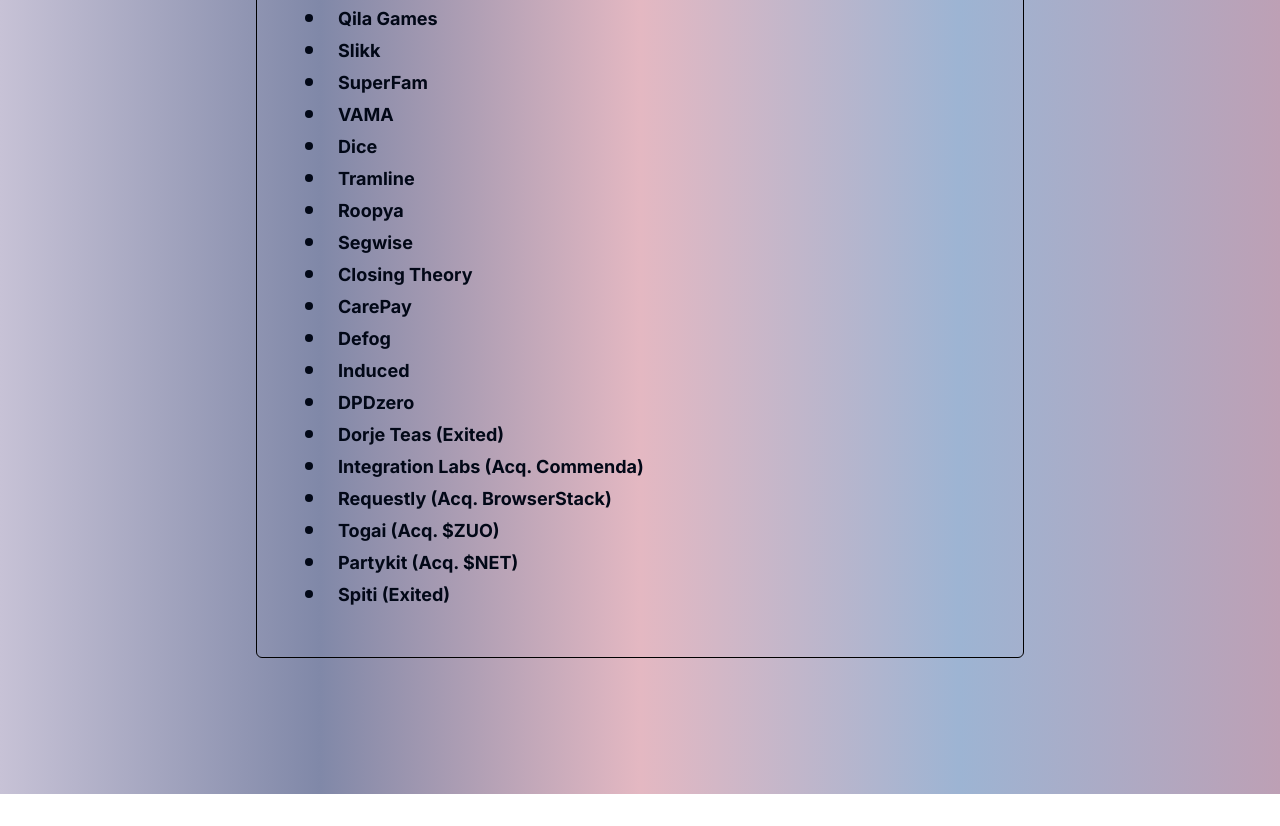
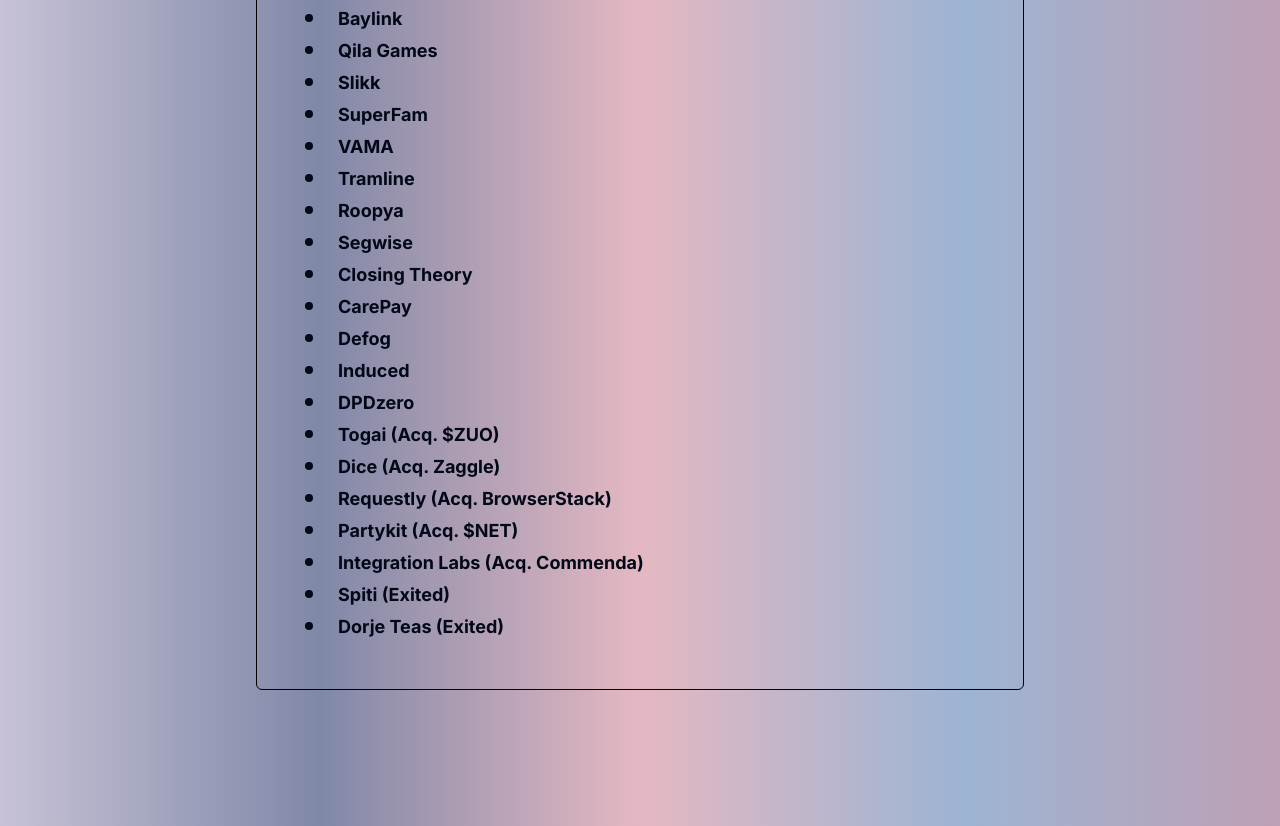
Before and after one commit to anmolm96/untitled-site, a Next.js app: page / in a window 1280 px wide. Shown: the part 1020-1846 px from the top of the page. Before the commit the page ends 1814 px from the top, so only its background shows below. Built offline with nearby package versions, Linux system fonts and the light colour scheme.

Commit message:
new investment, re-arrange exits

```diff
--- a/app/page.tsx
+++ b/app/page.tsx
@@ -9,6 +9,7 @@
 
 // TODO: Move this to a CMS
 const PORTFOLIO: Company[] = [
+  { name: "Ozi", url: "https://ozi.in/" },
   { name: "Matiks", url: "https://www.matiks.com/" },
   { name: "Riffle", url: "https://www.riffle.studio/" },
   { name: "Soma", url: "https://www.somainsure.com/" },
@@ -22,7 +23,6 @@
   { name: "Slikk", url: "https://www.slikk.club/" },
   { name: "SuperFam", url: "https://www.superfam.app/" },
   { name: "VAMA", url: "https://vama.app/" },
-  { name: "Dice", url: "https://dice.tech/" },
   { name: "Tramline", url: "https://www.tramline.app/" },
   { name: "Roopya", url: "https://roopya.money/" },
   { name: "Segwise", url: "https://www.segwise.ai/" },
@@ -31,18 +31,19 @@
   { name: "Defog", url: "https://defog.ai/" },
   { name: "Induced", url: "https://www.induced.ai/" },
   { name: "DPDzero", url: "https://www.dpdzero.com/" },
-  { name: "Dorje Teas (Exited)", url: "https://www.dorjeteas.com/" },
-  { name: "Integration Labs (Acq. Commenda)", url: "https://www.integrationlabs.co/" },
-  { name: "Requestly (Acq. BrowserStack)", url: "https://www.browserstack.com/blog/browserstack-acquires-requestly-to-simplify-http-interception-and-mocking/" },
   {
     name: "Togai (Acq. $ZUO)",
     url: "https://www.togai.com/zuora-acquires-togai/",
   },
+  { name: "Dice (Acq. Zaggle)", url: "https://dice.tech/" },
+  { name: "Requestly (Acq. BrowserStack)", url: "https://www.browserstack.com/blog/browserstack-acquires-requestly-to-simplify-http-interception-and-mocking/" },
   {
     name: "Partykit (Acq. $NET)",
     url: "https://blog.partykit.io/posts/partykit-is-joining-cloudflare",
   },
+  { name: "Integration Labs (Acq. Commenda)", url: "https://www.integrationlabs.co/" },
   { name: "Spiti (Exited)", url: "https://spiti.xyz/" },
+  { name: "Dorje Teas (Exited)", url: "https://www.dorjeteas.com/" },
 ];
 
 const Home: NextPage = () => {
```
